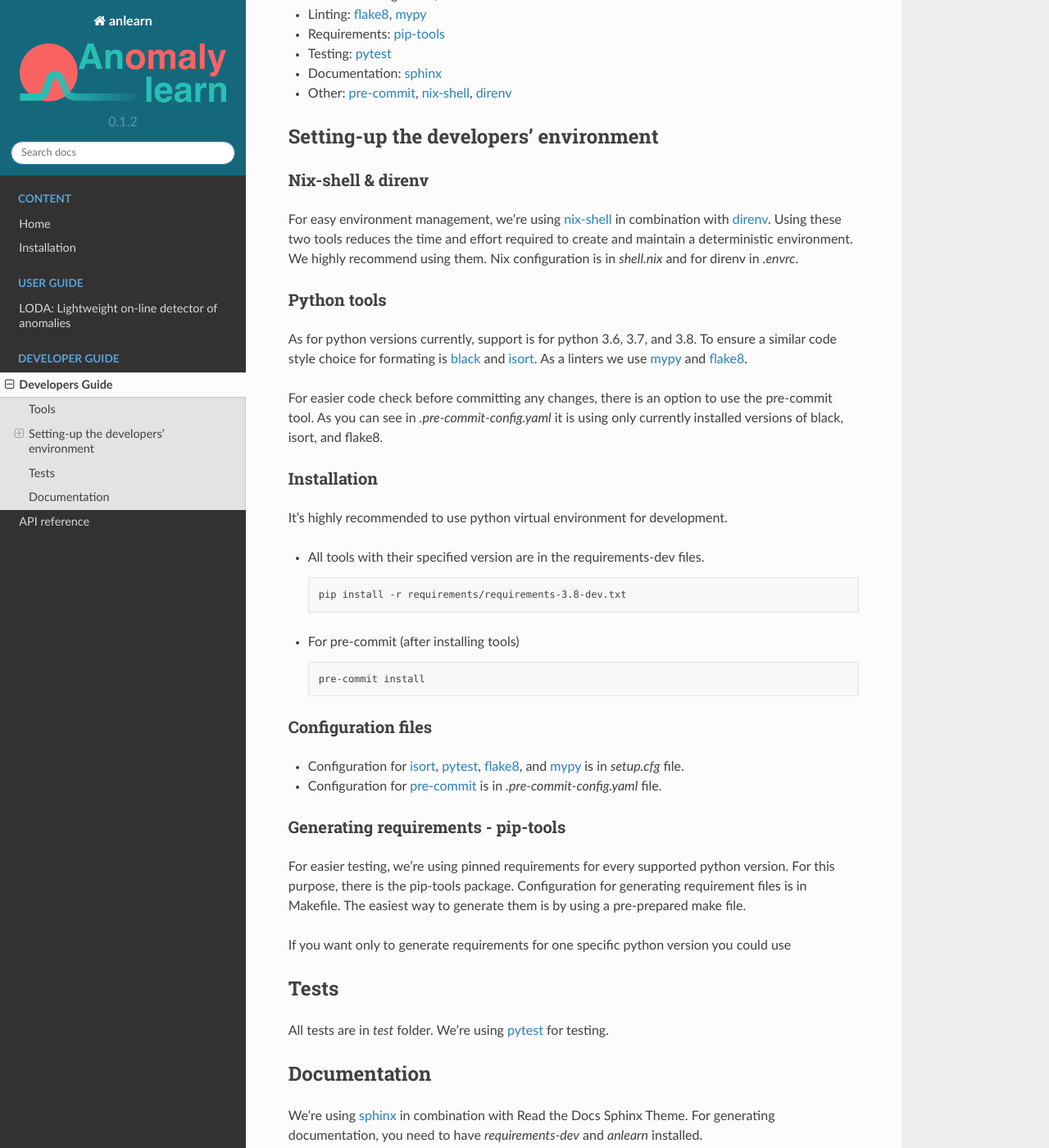
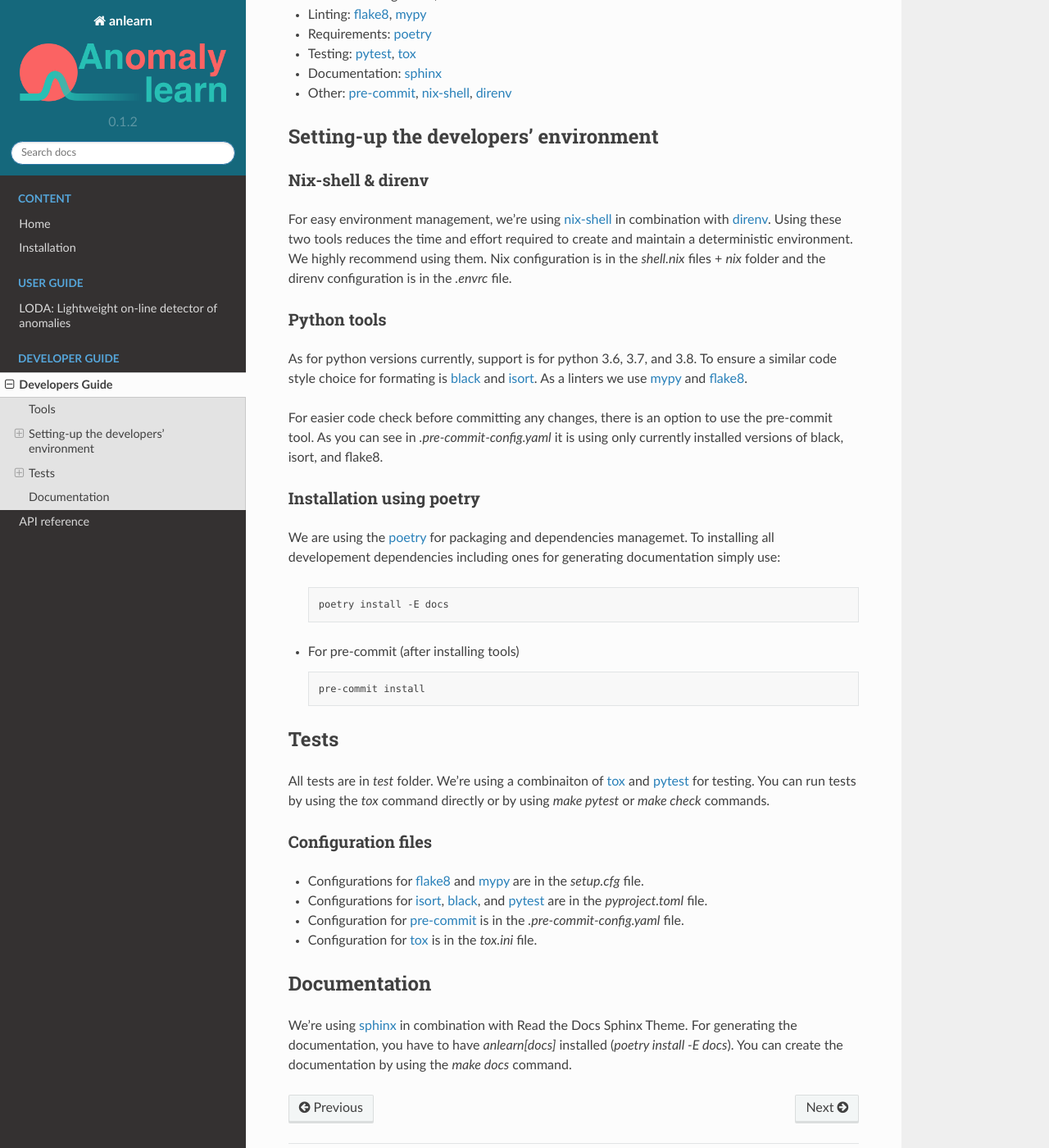
Before and after one commit to gaussalgo/anlearn, a Sphinx documentation site: the page built from docs/dev-guide.rst, in a window 1280 px wide and 1400 px high, scrolled down 329 px. Shown: the whole window at 82% size. Built offline with Sphinx 7.4.7 and the Read the Docs theme 2.0.0, drawn with Linux system fonts in a browser that asks for light colours; pages that are not in the unit, such as notebooks, are missing from menus.

Commit message:
Short poetry description for docs 🔭

```diff
--- a/docs/dev-guide.rst
+++ b/docs/dev-guide.rst
@@ -8,8 +8,8 @@ As anlearn developers, we're using these tools.
 
 * Code formating: black_, isort_
 * Linting: flake8_, mypy_
-* Requirements: pip-tools_
-* Testing: pytest_
+* Requirements: poetry_
+* Testing: pytest_, tox_
 * Documentation: sphinx_
 * Other: pre-commit_, nix-shell_, direnv_
 
@@ -21,7 +21,7 @@ Nix-shell & direnv
 
 For easy environment management, we're using nix-shell_ in combination with direnv_.
 Using these two tools reduces the time and effort required to create and maintain a deterministic environment.
-We highly recommend using them. Nix configuration is in `shell.nix` and for direnv in `.envrc`.
+We highly recommend using them. Nix configuration is in the `shell.nix` files + `nix` folder and the direnv configuration is in the `.envrc` file.
 
 Python tools
 ~~~~~~~~~~~~
@@ -32,16 +32,14 @@ To ensure a similar code style choice for formating is black_ and isort_. As a l
 For easier code check before committing any changes, there is an option to use the pre-commit tool.
 As you can see in `.pre-commit-config.yaml` it is using only currently installed versions of black, isort, and flake8.
 
-Installation
-~~~~~~~~~~~~
+Installation using poetry
+~~~~~~~~~~~~~~~~~~~~~~~~~
 
-It's highly recommended to use python virtual environment for development.
-
-* All tools with their specified version are in the requirements-dev files.
+We are using the poetry_ for packaging and dependencies managemet. To installing all developement dependencies including ones for generating documentation simply use:
 
   .. code-block:: bash
 
-    pip install -r requirements/requirements-3.8-dev.txt
+    poetry install -E docs
 
 * For pre-commit (after installing tools)
 
@@ -49,39 +47,25 @@ It's highly recommended to use python virtual environment for development.
 
     pre-commit install
 
+Tests
+-----
+
+All tests are in `test` folder. We're using a combinaiton of tox_ and pytest_ for testing.
+You can run tests by using the `tox` command directly or by using `make pytest` or `make check` commands.
+
 Configuration files
 ~~~~~~~~~~~~~~~~~~~
 
-- Configuration for isort_, pytest_, flake8_, and mypy_ is in `setup.cfg` file.
-- Configuration for pre-commit_ is in `.pre-commit-config.yaml` file.
-
-Generating requirements - pip-tools
-~~~~~~~~~~~~~~~~~~~~~~~~~~~~~~~~~~~
-
-For easier testing, we're using pinned requirements for every supported python version. For this purpose, there is the pip-tools package.
-Configuration for generating requirement files is in Makefile.
-The easiest way to generate them is by using a pre-prepared make file.
-
-.. code-block::: bash
-
-    make requirements
-
-If you want only to generate requirements for one specific python version you could use
-
-.. code-block::: bash
-
-    make requirements-3.8
-
-Tests
------
-
-All tests are in `test` folder. We're using pytest_ for testing.
+- Configurations for flake8_ and mypy_ are in the `setup.cfg` file.
+- Configurations for isort_, black_, and pytest_ are in the `pyproject.toml` file.
+- Configuration for pre-commit_ is in the `.pre-commit-config.yaml` file.
+- Configuration for tox_ is in the `tox.ini` file.
 
 Documentation
 -------------
 
 We're using sphinx_ in combination with Read the Docs Sphinx Theme.
-For generating documentation, you need to have `requirements-dev` and `anlearn` installed.
+For generating the documentation, you have to have `anlearn[docs]` installed (`poetry install -E docs`). You can create the documentation by using the `make docs` command.
 
 .. _black: https://github.com/psf/black
 .. _isort: https://github.com/timothycrosley/isort
@@ -93,3 +77,5 @@ For generating documentation, you need to have `requirements-dev` and `anlearn`
 .. _pre-commit: https://github.com/pre-commit/pre-commit
 .. _nix-shell: https://nixos.org/
 .. _direnv: https://direnv.net/
+.. _poetry: https://github.com/python-poetry/poetry
+.. _tox: https://github.com/tox-dev/tox
```
Also changed, not shown: README.md (+5 -18 lines).
